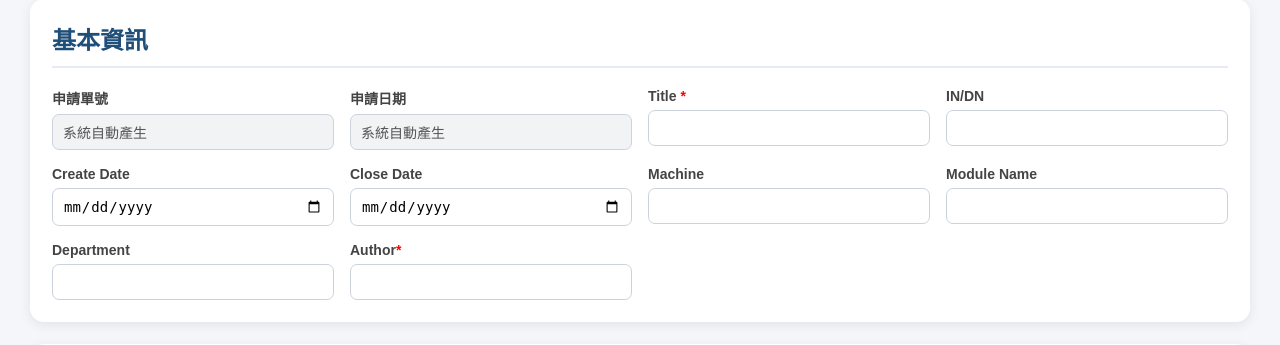
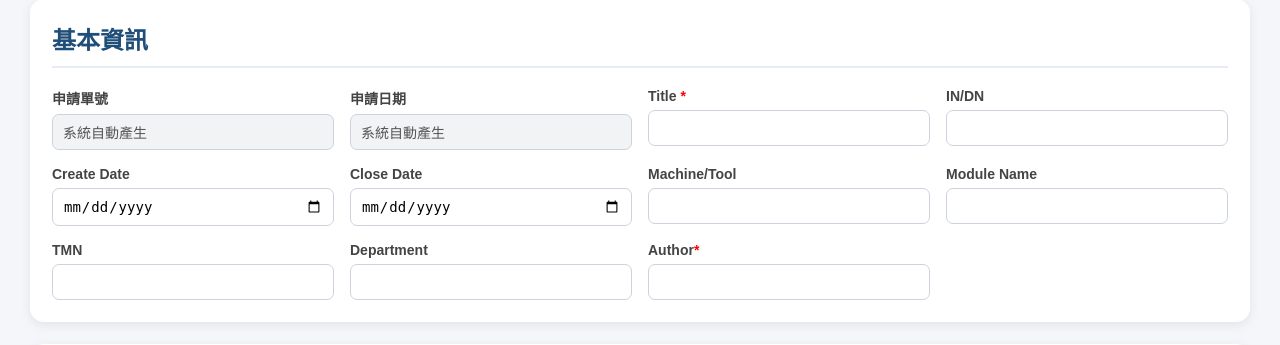
Before and after one commit to nyps1/PCCSIM, a Flask app: page /apply in a window 1280 px wide. Shown: the part 158-503 px from the top of the page. Run offline with Flask 3, Linux system fonts and the light colour scheme.

Commit message:
Creat column with TMN and fix the problem before

```diff
--- a/app.py
+++ b/app.py
@@ -57,6 +57,7 @@ def apply():
             close_date=request.form.get("close_date", "").strip(),
             machine=request.form.get("machine", "").strip(),
             module_name=request.form.get("module_name", "").strip(),
+            tmn=request.form.get("tmn", "").strip(),
             department=request.form.get("department", "").strip(),
             author=request.form.get("author", "").strip(),
             problem_description=request.form.get("problem_description", "").strip(),
--- a/database/db_manager.py
+++ b/database/db_manager.py
@@ -25,6 +25,7 @@ class DatabaseManager:
                 close_date TEXT,
                 machine TEXT,
                 module_name TEXT,
+                tmn TEXT,
                 department TEXT,
                 author TEXT,
                 problem_description TEXT,
--- a/models/application.py
+++ b/models/application.py
@@ -9,6 +9,7 @@ class Application:
         close_date,
         machine,
         module_name,
+        tmn,
         department,
         author,
         problem_description,
@@ -26,6 +27,7 @@ class Application:
         self.close_date = close_date
         self.machine = machine
         self.module_name = module_name
+        self.tmn = tmn
         self.department = department
         self.author = author
         self.problem_description = problem_description
@@ -45,6 +47,7 @@ class Application:
             self.close_date,
             self.machine,
             self.module_name,
+            self.tmn,
             self.department,
             self.author,
             self.problem_description,
--- a/services/ppt_exporter.py
+++ b/services/ppt_exporter.py
@@ -54,7 +54,8 @@ class PowerPointExporter:
             IN/DN: {application['in_dn']}
             Create Date: {application['create_date']}
             Close Date: {application['close_date']}
-            Machine: {application['machine']}
+            Machine/Tool: {application['machine']}
+            TMN: {application['tmn']}
             Module Name: {application['module_name']}
             Department: {application['department']}
             Author: {application['author']}
--- a/templates/apply.html
+++ b/templates/apply.html
@@ -39,13 +39,18 @@
             </div>
 
             <div class="form-group">
-                <label>Machine</label>
+                <label>Machine/Tool</label>
                 <input type="text" name="machine">
             </div>
 
             <div class="form-group">
                 <label>Module Name</label>
                 <input type="text" name="module_name">
+            </div>
+
+            <div class="form-group">
+                <label>TMN</label>
+                <input type="text" name="tmn">
             </div>
 
             <div class="form-group">
--- a/templates/detail.html
+++ b/templates/detail.html
@@ -18,8 +18,9 @@
         <div><strong>IN/DN：</strong>{{ application.in_dn or "" }}</div>
         <div><strong>Create Date：</strong>{{ application.create_date }}</div>
         <div><strong>Close Date：</strong>{{ application.close_date }}</div>
-        <div><strong>Machine：</strong>{{ application.machine }}</div>
+        <div><strong>Machine/Tool：</strong>{{ application.machine }}</div>
         <div><strong>Module Name：</strong>{{ application.module_name }}</div>
+        <div><strong>TMN：</strong>{{ application.tmn }}</div>
         <div><strong>Department：</strong>{{ application.department }}</div>
         <div><strong>Author：</strong>{{ application.author }}</div>
     </div>
```
Also changed, not shown: services/pccim_service.py (+7 -1 lines), templates/search.html (+9 -2 lines).
